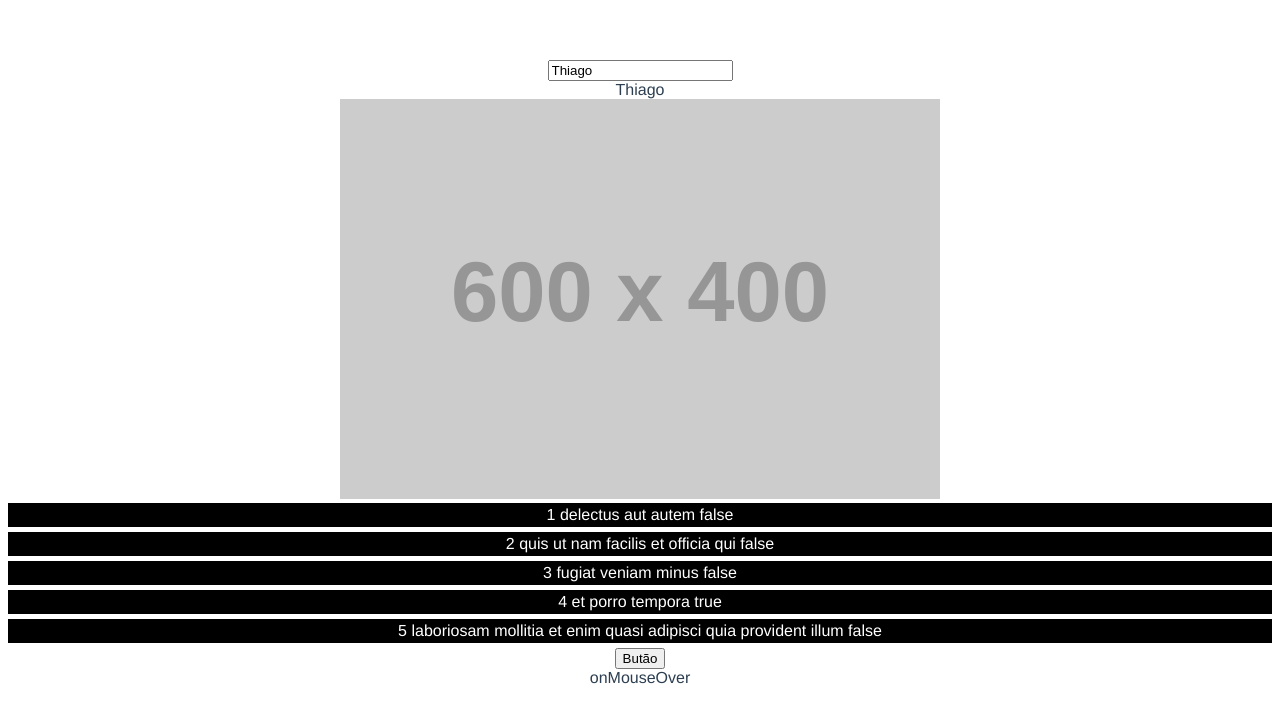
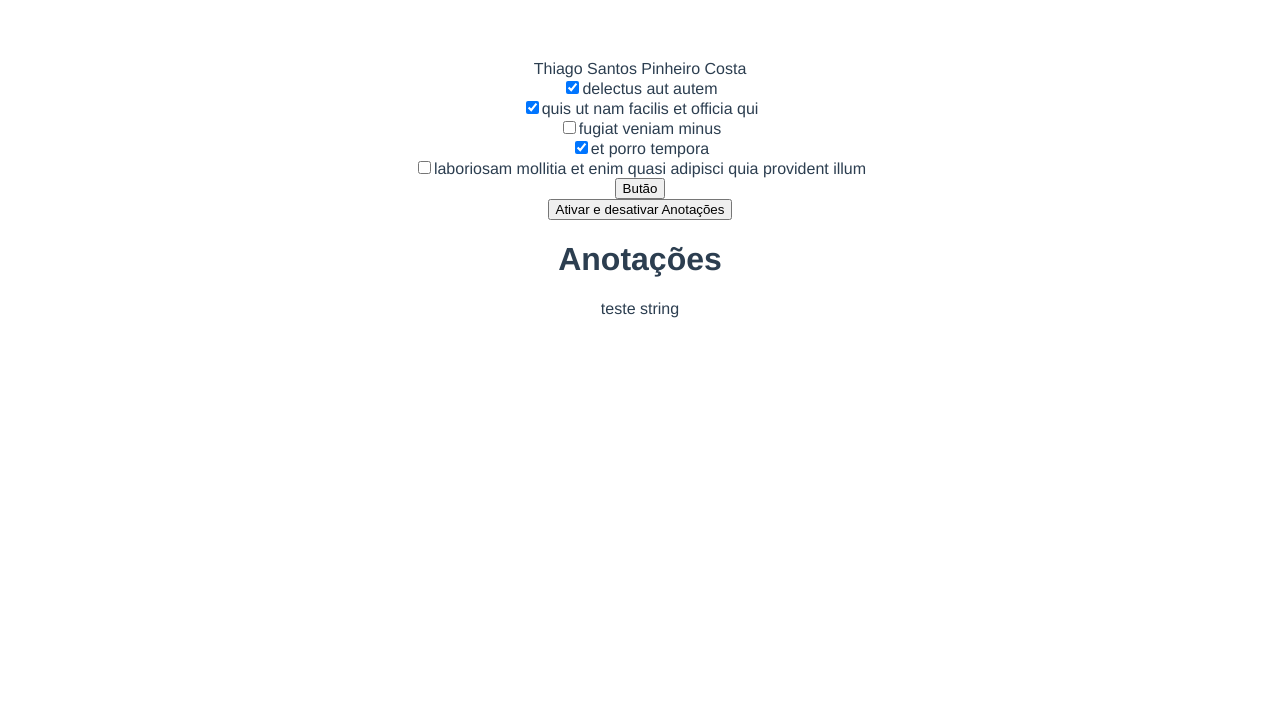
Before and after one commit to Thiagospc/academia-, a Vue app: page / in a window 1280 px wide. Shown: the top 722 px of the page. Built offline with nearby package versions, Linux system fonts and the light colour scheme.

Commit message:
anotações

```diff
--- /dev/null
+++ b/anotacoes.vue
@@ -0,0 +1,89 @@
+<template>
+    <div>
+        <h1>Anotações</h1>
+        {{ teste }}
+    </div>
+</template>
+
+<script>
+export default {
+    name: 'App',
+    data(){
+        return{
+            teste: 'teste string'
+        }
+    },
+    // -> Life Cycle de um componente vue.js
+
+    // Criação
+        // - Preparar o componete.
+        // - Ajax inicializa algumas variáveis.
+        // - Não tem acesso ao DOM.
+    // Montagem
+        // - Inicializa uma lib externa
+        // - Tem acesso ao DOM
+    // Atualização
+        // - Debug
+        // - Updade
+    // Desmontagem
+        // - Remover o que for necessário (lib->destroy)
+        // - Para liberar memória.
+
+
+    // -> Para interagir com essas fases, temos os HOOKS
+    beforeUpdate(){
+        console.log('beforeUpdate')
+        console.log('Estado: ', this.teste)
+        console.log('DOM: ', this.$el)
+        console.log("++++++++++++++++++++++++++++++++++++++++++++")
+    },
+    updated(){
+        console.log('updated')
+        console.log('Estado: ', this.teste)
+        console.log('DOM: ', this.$el)
+        console.log("++++++++++++++++++++++++++++++++++++++++++++")
+    },
+    beforeCreate() {
+        console.log('beforeCreate')
+        console.log('Estado: ', this.teste)
+        console.log('DOM: ', this.$el)
+        console.log("++++++++++++++++++++++++++++++++++++++++++++")
+    },
+    created(){
+        console.log('created')
+        console.log('Estado: ', this.teste)
+        console.log('DOM: ', this.$el)
+        console.log("++++++++++++++++++++++++++++++++++++++++++++")
+    },
+    beforeMount(){
+        console.log('beforeMount')
+        console.log('Estado: ', this.teste)
+        console.log('DOM: ', this.$el)
+        console.log("++++++++++++++++++++++++++++++++++++++++++++")
+    },
+    mounted(){
+        console.log('mounted')
+        console.log('Estado: ', this.teste)
+        console.log('DOM: ', this.$el)
+        console.log("++++++++++++++++++++++++++++++++++++++++++++")
+    },
+    beforeUnmount() {
+        console.log('beforeUnmount')
+        console.log('Estado: ', this.teste)
+        console.log('DOM: ', this.$el)
+        console.log("++++++++++++++++++++++++++++++++++++++++++++")
+    },
+    unmounted(){
+        console.log('unmounted')
+        console.log('Estado: ', this.teste)
+        console.log('DOM: ', this.$el)
+        console.log("++++++++++++++++++++++++++++++++++++++++++++")
+    }
+}
+
+
+</script>
+
+<style>
+
+</style>
--- a/src/App.vue
+++ b/src/App.vue
@@ -2,6 +2,10 @@
   <div>
     <TheHeader
       v-show="showHeader"
+    />
+    <button @click="anotacoes = !anotacoes">Ativar e desativar Anotações</button>
+    <anotacoes
+      v-show="anotacoes"
     />
     <!-- <img alt="Vue logo" src="./assets/logo.png">
     <HelloWorld msg="Welcome to Your Vue.js App"/> -->
@@ -11,16 +15,19 @@
 <script>
 // import HelloWorld from './components/HelloWorld.vue'
 import TheHeader from './components/TheHeader'
+import anotacoes from '../anotacoes.vue'
 
 export default {
   name: 'App',
   components: {
     // HelloWorld,
-    TheHeader
+    TheHeader,
+    anotacoes
   },
   data(){
     return{
-      showHeader: true
+      showHeader: true,
+      anotacoes: true
     }
   }
 }
--- a/src/components/TheHeader.vue
+++ b/src/components/TheHeader.vue
@@ -1,28 +1,23 @@
 <template>
     <header class="header">
         <div>
+            <div>
+                {{ fullName }}
+            </div>
+        </div>
+
+        <div v-for="(todo, index) in todos" :key="index">
             <input
-            v-model="name"
-            type="text"><br />
-            {{ name }}
-            <br />
+            v-model="todo.completed"
+            type="checkbox"
+            >
+            <span>{{ todo.title }}</span>
         </div>
-        <img v-bind:src="imgUrl" v-bind:alt="imgAlt">
-        <div v-for="obj in todos" v-bind:key="obj.id" class="todo-item">
-            {{ obj.id }}
-            {{ obj.title }}
-            {{ obj.completed }}
-        </div>
+
         <div>
             <button
             v-on:click="onClick()"
             >Butão</button>
-        </div>
-        <div
-        @mouseover="onMouseOver"
-        @mouseout="onMouseOut"
-        >onMouseOver
-
         </div>
     </header>
 </template>
@@ -32,21 +27,22 @@ export default {
     name: 'App',
     data(){
         return{
-            name: 'Thiago',
-            imgUrl: 'https://placehold.co/600x400',
-            imgAlt: 'Foto 600x400',
+            user: {
+                first_name: 'Thiago',
+                last_name: 'Santos Pinheiro Costa'
+            },
             todos: [
                 {
                     "userId": 1,
                     "id": 1,
                     "title": "delectus aut autem",
-                    "completed": false
+                    "completed": true
                 },
                 {
                     "userId": 1,
                     "id": 2,
                     "title": "quis ut nam facilis et officia qui",
-                    "completed": false
+                    "completed": true
                 },
                 {
                     "userId": 1,
@@ -70,15 +66,19 @@ export default {
         }
     },
 
+    computed: {
+        fullName(){
+            return `${this.user.first_name} ${this.user.last_name}`
+        },
+
+        completoTodos(){
+            return this.todos.filter(todo => !todo.completed)
+        }
+    },
+
     methods: {
         onClick(){
             console.log('teste')
-        },
-        onMouseOver(){
-            console.log('onMouseOver')
-        },
-        onMouseOut(){
-            console.log("onMouseOut")
         }
     }
 
```
